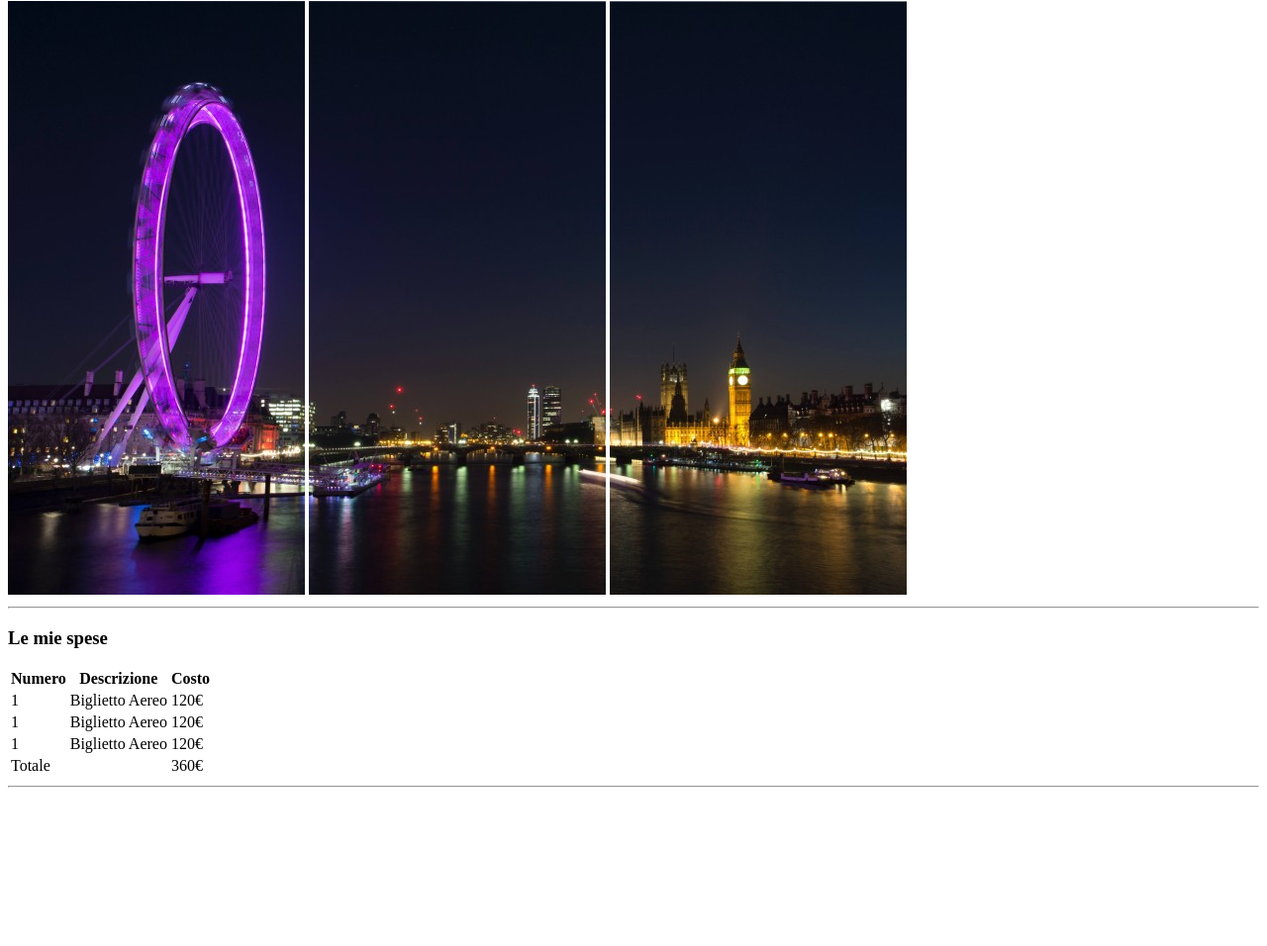
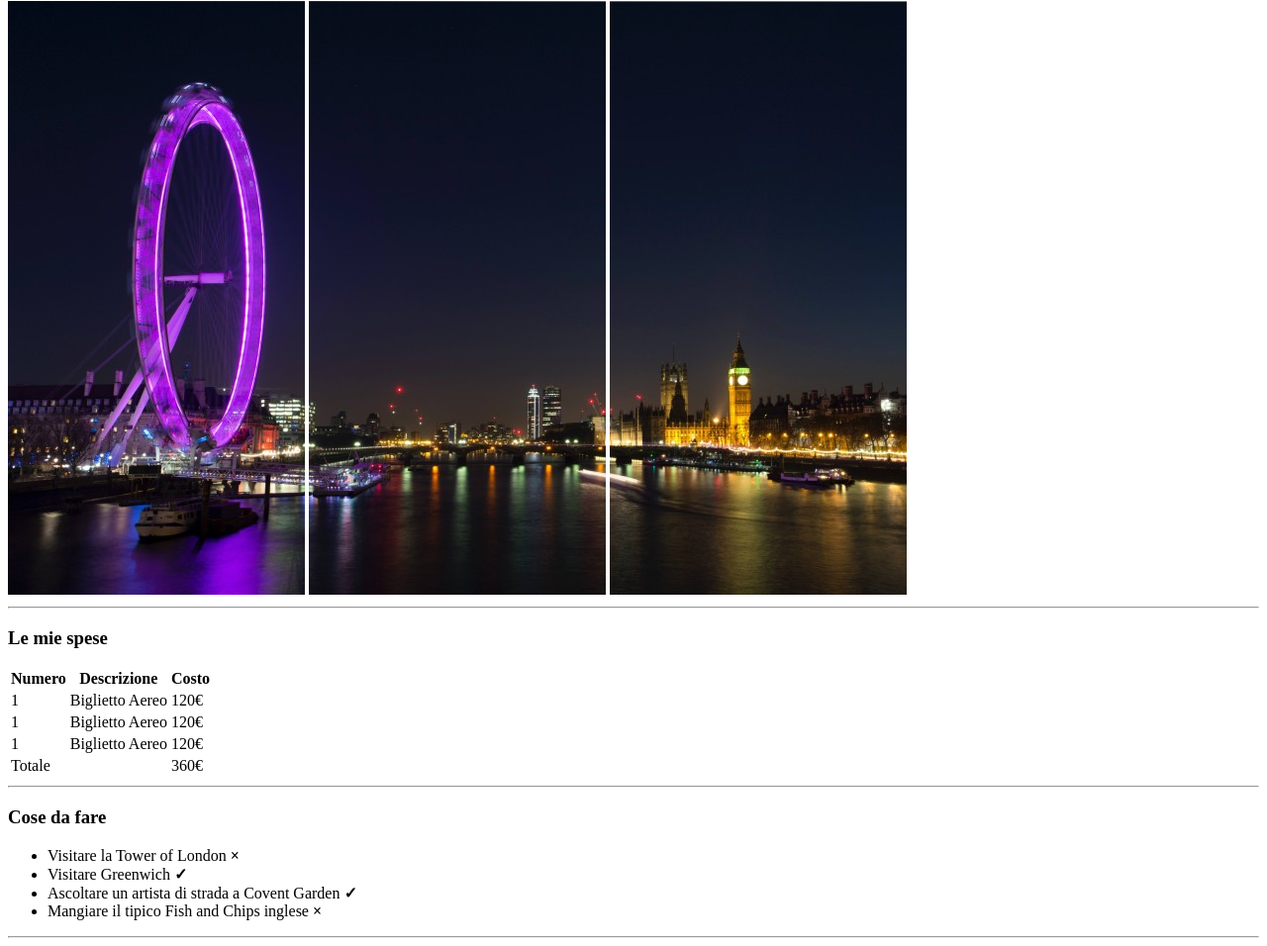
Before and after one commit to Pievisco89/html-london-trip, a plain HTML site: page index.html in a window 1280 px wide. Shown: the part 79-1035 px from the top of the page at 99% size. Before the commit the page ends 883 px from the top, so only its background shows below. Drawn offline with Linux system fonts and the light colour scheme.

Commit message:
Seconda sezione

```diff
--- a/index.html
+++ b/index.html
@@ -65,6 +65,17 @@
       </table>
       <hr>
     </section>
+
+    <section>
+      <h3>Cose da fare</h3>
+      <ul>
+        <li>Visitare la Tower of London <strong>&times;</strong></li>
+        <li>Visitare Greenwich <strong>&#10003;</strong></li>
+        <li>Ascoltare un artista di strada a Covent Garden <strong>&#10003;</strong></li>
+        <li>Mangiare il tipico Fish and Chips inglese <strong>&times;</strong></li>
+      </ul>
+      <hr>
+    </section>
   </main>
   <!-- /Corpo della pagina -->
 
```
